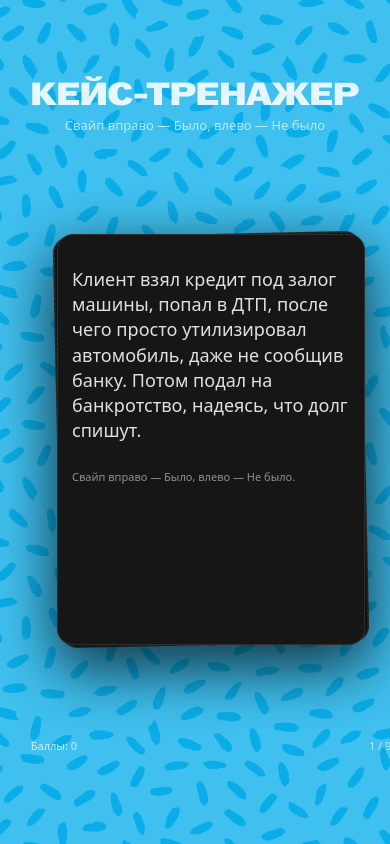
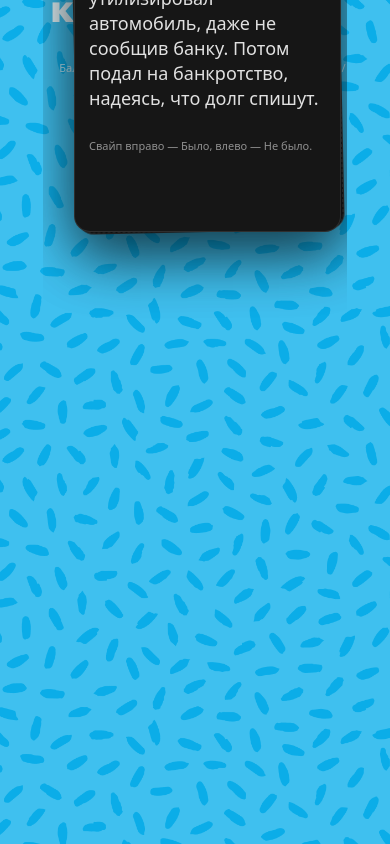
Before and after one commit to alyonayanokoglo/tinder_game, a React (Vite) app: page / in a window 390 px wide. Built offline with nearby package versions, Linux system fonts and the light colour scheme.

Commit message:
fix: мобильная версия теперь фиксирована на один экран без скролла

```diff
--- a/src/App.css
+++ b/src/App.css
@@ -361,35 +361,48 @@
 /* Адаптация для мобильных (до 480px) */
 @media (max-width: 480px) {
   #root {
-    padding: 16px;
+    padding: 8px;
+    height: 100vh;
+    overflow: hidden;
   }
 
   .app {
-    gap: 8px;
+    gap: 4px;
+    height: 100%;
+    display: flex;
+    flex-direction: column;
+  }
+
+  .app-header {
+    flex-shrink: 0;
   }
 
   .brand {
-    font-size: 32px;
-    line-height: 1.2;
+    font-size: 28px;
+    line-height: 1.1;
+    margin: 0;
   }
 
   .sub {
-    font-size: 13px;
+    font-size: 12px;
+    margin: 2px 0 0 0;
   }
 
   .deck {
-    height: 70vh;
-    padding: 0 16px;
-    margin-bottom: 32px;
+    flex: 1;
+    height: auto;
+    padding: 0 12px;
+    margin-bottom: 24px;
+    position: relative;
   }
 
   .card {
     width: 85%;
     max-width: 320px;
     height: auto;
+    max-height: 70vh;
     aspect-ratio: 3 / 4;
     min-height: auto;
-    max-height: 82vh;
     left: 0;
     right: 0;
     margin-left: auto;
@@ -426,20 +439,36 @@
 
   .modal {
     width: 92vw;
-    max-height: 90vh;
+    max-height: 85vh;
   }
 
   .modal-header h2 {
-    font-size: 22px;
+    font-size: 20px;
+    margin: 8px 0;
   }
 
   .modal-body {
-    padding: 10px 12px;
-    gap: 8px;
+    padding: 8px 12px;
+    gap: 6px;
+    font-size: 13px;
+  }
+
+  .section {
+    margin-top: 6px;
+  }
+
+  .section-title {
+    margin-bottom: 4px;
+    font-size: 13px;
+  }
+
+  .pill {
+    padding: 3px 8px;
+    font-size: 11px;
   }
 
   .modal-header {
-    padding: 10px 12px;
+    padding: 8px 12px;
   }
 
   .modal-actions {
@@ -453,20 +482,33 @@
 
   .protection {
     padding: 8px;
-    font-size: 13px;
+    font-size: 12px;
+    line-height: 1.4;
   }
 
   .final-score .score-number {
-    font-size: 64px;
+    font-size: 56px;
   }
 
   .final-message {
-    font-size: 16px !important;
+    font-size: 14px !important;
+  }
+
+  .modal-backdrop {
+    overflow: hidden;
   }
 
   .progress,
   .score {
     font-size: 11px;
-    bottom: -20px;
+    bottom: -22px;
+  }
+
+  .progress {
+    right: 8px;
+  }
+
+  .score {
+    left: 8px;
   }
 }
--- a/src/index.css
+++ b/src/index.css
@@ -77,3 +77,15 @@ button:focus,
 button:focus-visible {
   outline: 4px auto -webkit-focus-ring-color;
 }
+
+@media (max-width: 480px) {
+  html, body, #root {
+    height: 100vh;
+    overflow: hidden;
+  }
+
+  body {
+    min-height: 100vh;
+    max-height: 100vh;
+  }
+}
```
